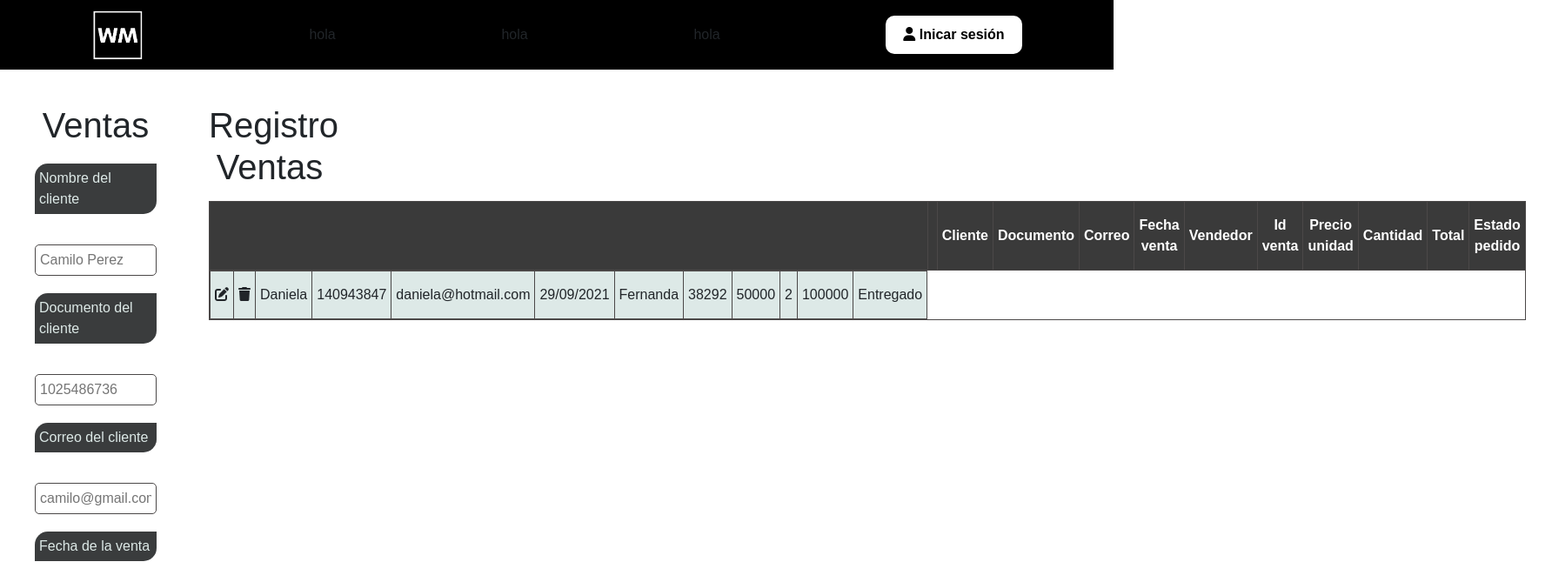
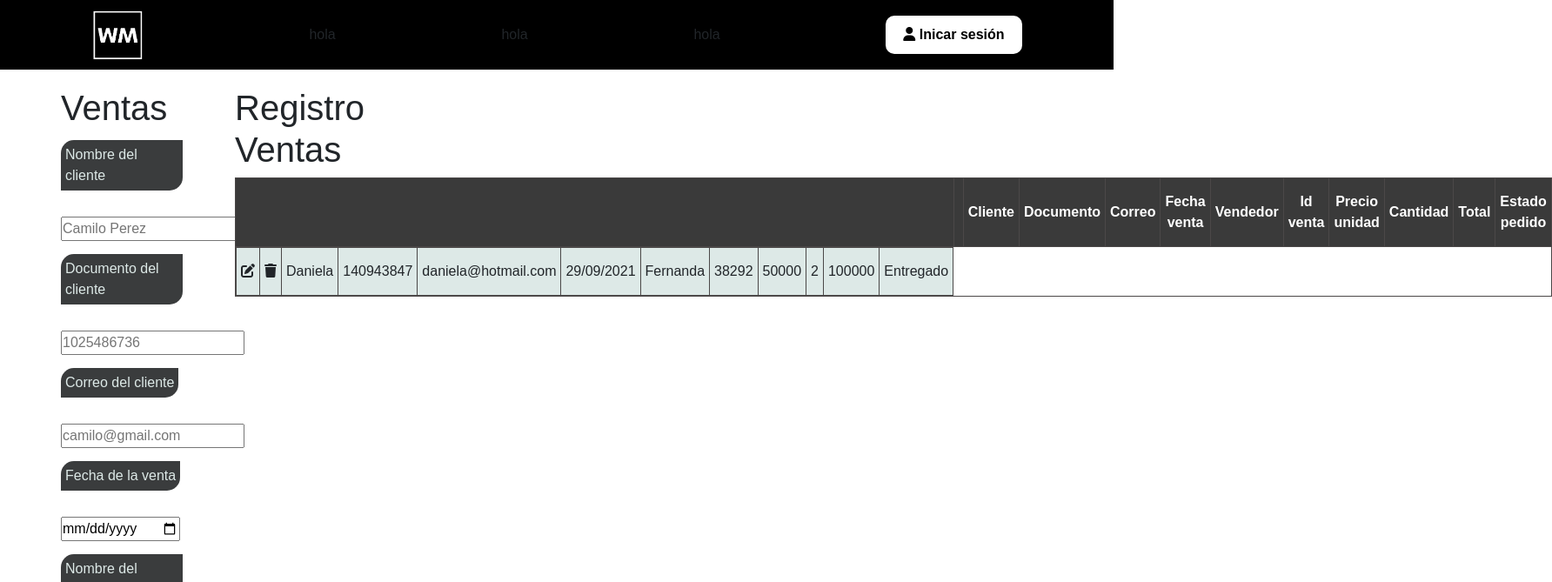
Before and after one commit to jarrieta1989/webmaster, a React (Create React App) app in the folder Tienda-virtual/: page /ventas in a window 1280 px wide. Shown: the top 669 px of the page at 87% size, 1784 px wide, since content can reach past the window. Built offline with nearby package versions, Linux system fonts and the light colour scheme.

Commit message:
renombrar estilos

```diff
--- a/Tienda-virtual/src/pages/ventas.jsx
+++ b/Tienda-virtual/src/pages/ventas.jsx
@@ -5,7 +5,7 @@ import google from '../media/google.png';
 function Ventas(){
     return(
     <div>
-            <section id="contenedorFormulario">
+            <section id="contenedorFormulariov">
             <h1>Ventas</h1>
             <form>
                 <label for="IngresoCliente">Nombre del cliente</label>
@@ -40,7 +40,7 @@ function Ventas(){
             </form>
         </section>
 
-        <section id="contenedorTabla">
+        <section id="contenedorTablaventas">
             <h1>Registro Ventas</h1>
             <table>
                 <thead>
```
